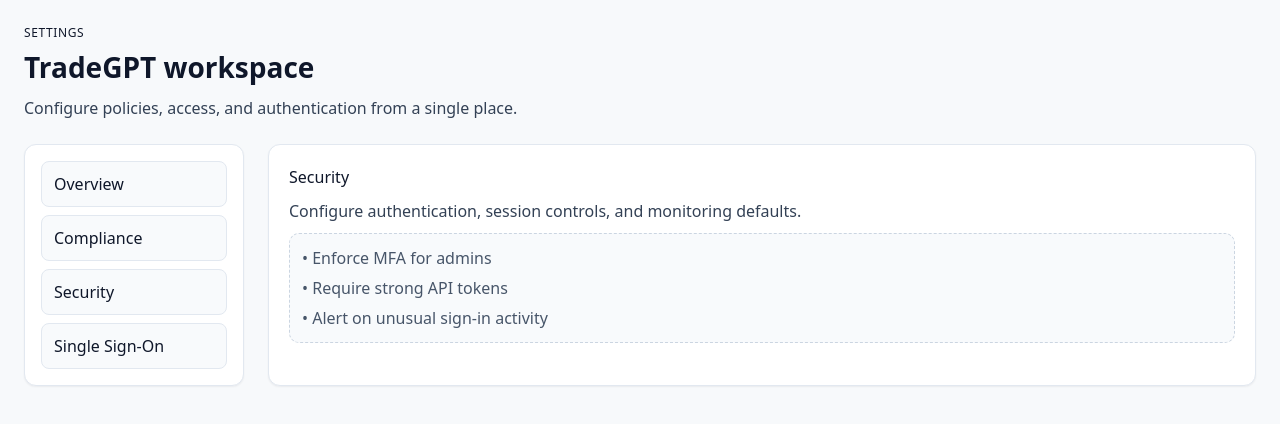
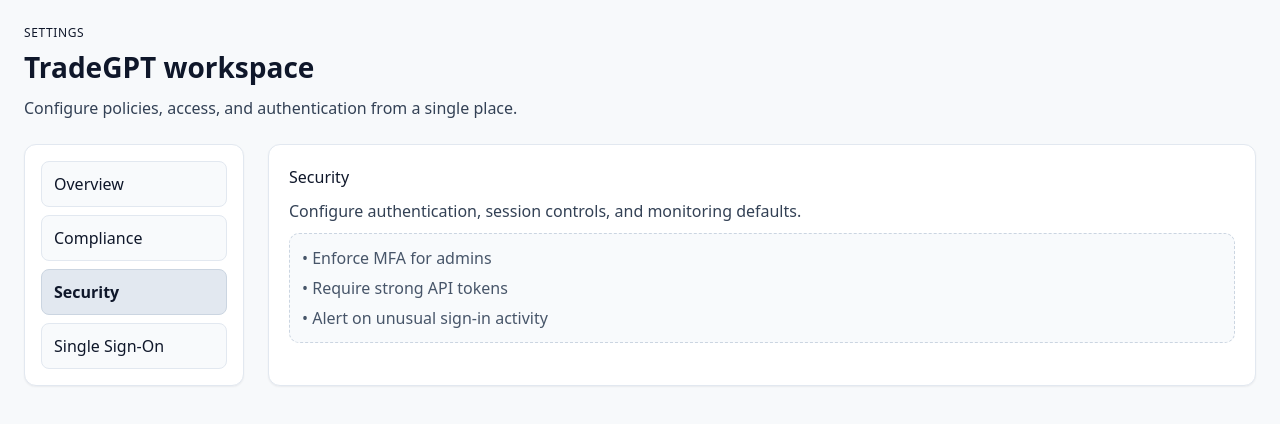
Before and after one commit to jbmeadows26/tradegpt-platform, a Next.js app: page /settings/security in a window 1280 px wide. Shown: the top 424 px of the page. Built offline with nearby package versions, Linux system fonts and the light colour scheme.

Commit message:
Highlight active link in settings nav

```diff
--- a/app/settings/layout.tsx
+++ b/app/settings/layout.tsx
@@ -1,4 +1,6 @@
+"use client";
 import Link from "next/link";
+import { usePathname } from "next/navigation";
 
 const navLinks = [
   { href: "/settings", label: "Overview" },
@@ -12,6 +14,13 @@ export default function SettingsLayout({
 }: Readonly<{
   children: React.ReactNode;
 }>) {
+  const pathname = usePathname();
+
+  const isActive = (href: string) => {
+    if (href === "/settings") return pathname === "/settings";
+    return pathname.startsWith(href);
+  };
+
   return (
     <main
       style={{
@@ -54,9 +63,10 @@ export default function SettingsLayout({
                     padding: "10px 12px",
                     borderRadius: 8,
                     textDecoration: "none",
-                    color: "#0f172a",
-                    background: "#f8fafc",
-                    border: "1px solid #e2e8f0",
+                    color: isActive(link.href) ? "#0f172a" : "#0f172a",
+                    background: isActive(link.href) ? "#e2e8f0" : "#f8fafc",
+                    border: isActive(link.href) ? "1px solid #cbd5e1" : "1px solid #e2e8f0",
+                    fontWeight: isActive(link.href) ? 700 : 500,
                   }}
                 >
                   {link.label}
```
